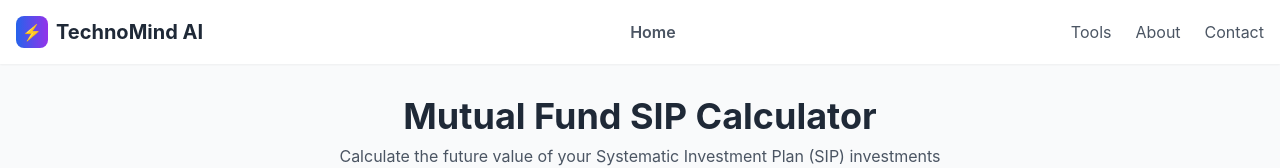
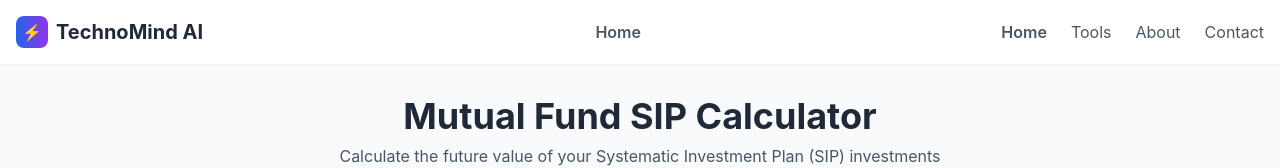
Before and after one commit to wdranjeet/technomindai.in, a plain HTML site: page mutual-fund-sip-calculator/index.html in a window 1280 px wide. Shown: the top 168 px of the page. Drawn offline with nearby package versions, Linux system fonts and the light colour scheme.

Commit message:
added home link

```diff
--- a/mutual-fund-sip-calculator/index.html
+++ b/mutual-fund-sip-calculator/index.html
@@ -25,6 +25,7 @@
                 </div>
                 <a href="/index.html" class="text-gray-600 hover:text-blue-600 transition-colors font-semibold md:ml-8">Home</a>
                 <div class="hidden md:flex items-center space-x-6">
+                    <a href="/index.html" class="text-gray-600 hover:text-blue-600 transition-colors font-semibold">Home</a>
                     <a href="/index.html#tools" class="text-gray-600 hover:text-blue-600 transition-colors">Tools</a>
                     <a href="/index.html#about" class="text-gray-600 hover:text-blue-600 transition-colors">About</a>
                     <a href="/index.html#contact" class="text-gray-600 hover:text-blue-600 transition-colors">Contact</a>
```
Also changed, not shown: index.html (+1 -1 lines), word-counter/index.html (+1 -0 lines).
